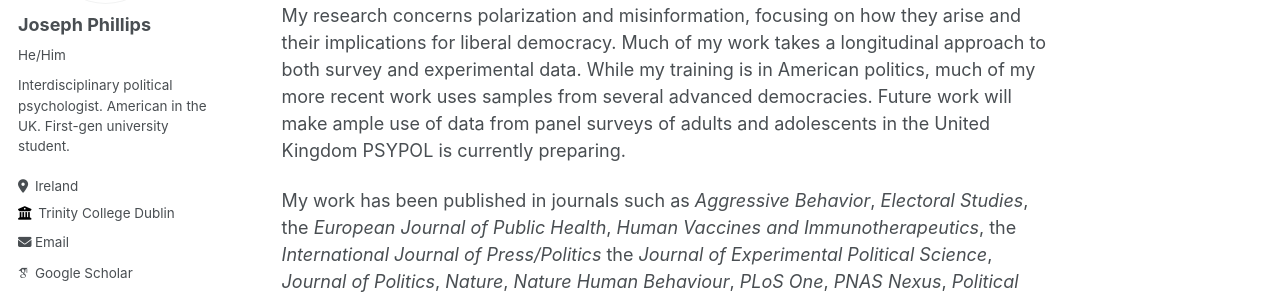
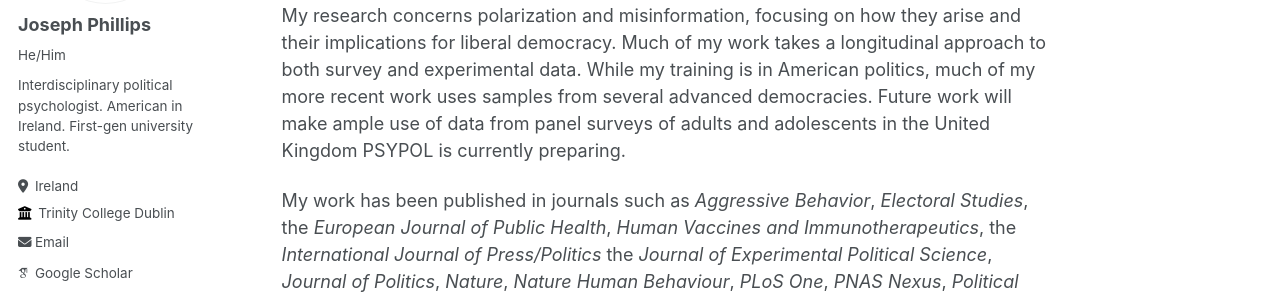
Before and after one commit to polpsychjoe/polpsychjoe.github.io, a Jekyll site: the page built from _pages/about.md, in a window 1280 px wide. Shown: the part 359-653 px from the top of the page. Built offline with Jekyll 4.4.1, drawn with Linux system fonts in a browser that asks for light colours; some web fonts are replaced.

Commit message:
Update _config.yml

```diff
--- a/_config.yml
+++ b/_config.yml
@@ -24,7 +24,7 @@ author:
   avatar           : "https://polpsychjoe.github.io/files/mhorwood_Cardiff_University_070624_4894%20Large.jpeg"
   name             : "Joseph Phillips"
   pronouns         : He/Him
-  bio              : "Interdisciplinary political psychologist. American in the UK. First-gen university student."
+  bio              : "Interdisciplinary political psychologist. American in Ireland. First-gen university student."
   location         : "Ireland"
   employer         : "Trinity College Dublin"
   uri              : # URL
```
